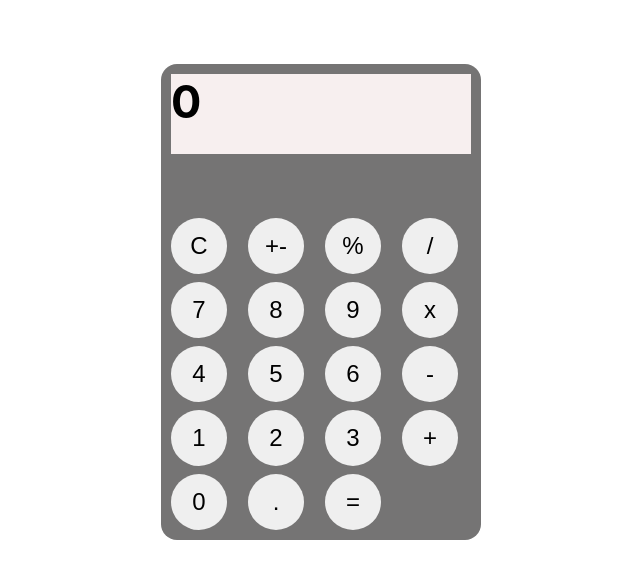
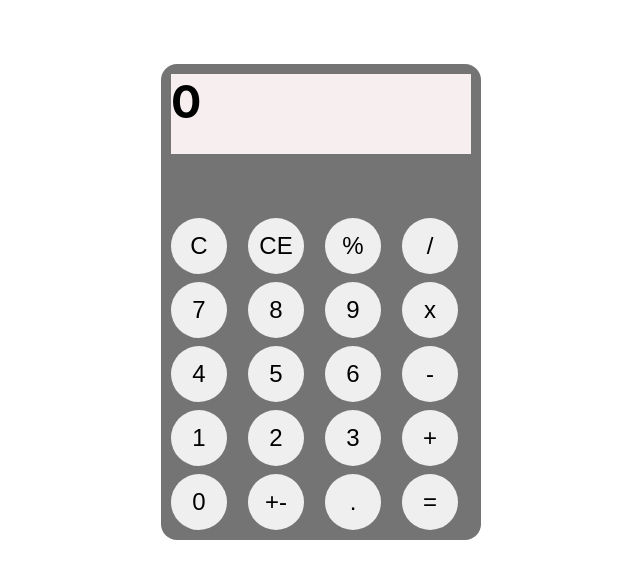
Before and after one commit to Cameron-Walden/calculator, a React (Create React App) app: page / in a window 1280 px wide. Shown: the top 578 px of the page, without its empty margins (319-959 px from the left). Built offline with nearby package versions, Linux system fonts and the light colour scheme.

Commit message:
adds clear entry button, changes layout

```diff
--- a/src/buttonValues.js
+++ b/src/buttonValues.js
@@ -1,7 +1,7 @@
 export const buttonValues = [
-    ["C", "+-", "%", "/"],
+    ["C", "CE", "%", "/"],
     [7, 8, 9, "x"],
     [4, 5, 6, "-"],
     [1, 2, 3, "+"],
-    [0, '.', "="]
+    [0, '+-', '.', "="]
   ];
```
